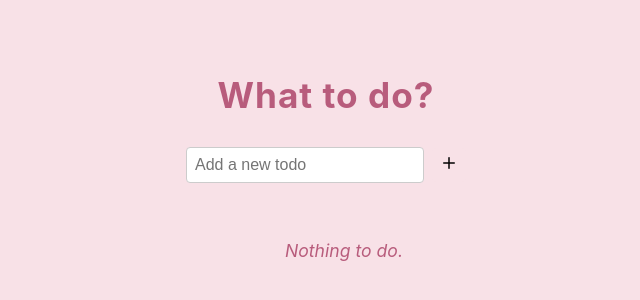
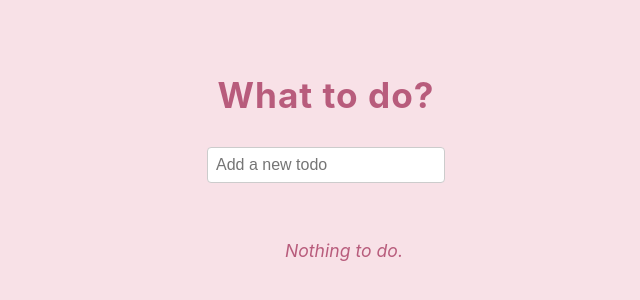
Before and after one commit to FannyPetersen/todo, a React (Vite) app: page / in a window 1280 px wide. Shown: the part 218-518 px from the top of the page, without its empty margins (314-954 px from the left). Built offline with nearby package versions, Linux system fonts and the light colour scheme.

Commit message:
Remove Add button

```diff
--- a/src/App.tsx
+++ b/src/App.tsx
@@ -61,9 +61,6 @@ function App() {
           }}
           style={{ fontSize: '1rem', padding: '8px', borderRadius: '4px', border: '1px solid #ccc', minWidth: '220px' }}
         />
-        <button onClick={handleAddTodo} aria-label="Add todo">
-          <svg xmlns="http://www.w3.org/2000/svg" width="18" height="18" viewBox="0 0 24 24" fill="none" stroke="currentColor" strokeWidth="2" strokeLinecap="round" strokeLinejoin="round"><line x1="12" y1="5" x2="12" y2="19"/><line x1="5" y1="12" x2="19" y2="12"/></svg>
-        </button>
       </div>
       <ul>
         {todos.length === 0 ? (
```
